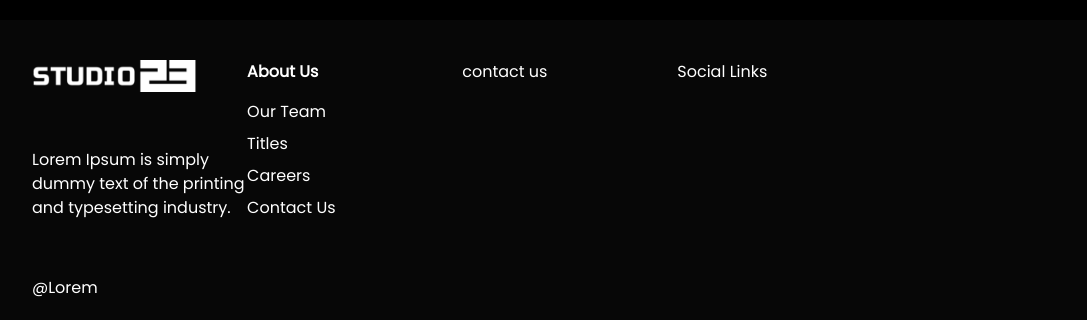
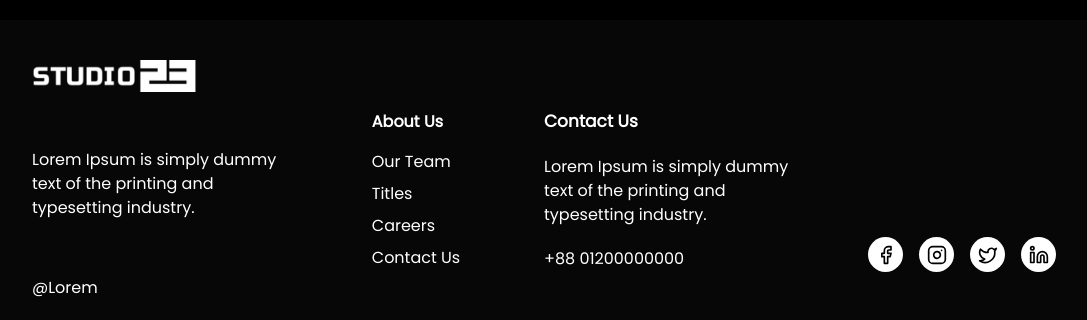
Before and after one commit to Studio-23-xyz/studio23-website, a Next.js app: page /about-us in a window 1280 px wide. Shown: the part 780-1100 px from the top of the page, without its empty margins (96-1183 px from the left). Built offline with nearby package versions, Linux system fonts and the light colour scheme.

Commit message:
Footer For Desktop View

```diff
--- a/src/app/components/Footer.js
+++ b/src/app/components/Footer.js
@@ -31,7 +31,8 @@ const Footer = () => {
             <p>@Lorem</p>
           </div>
         </div>
-        <div className="flex flex-col w-1/4 gap-4">
+        <div className="w-1/4 flex flex-col items-center justify-center">
+          <div className="flex flex-col gap-4">
             <div>
               <Link href="/about-us">
                 <span className="font-semibold">About Us</span>
@@ -52,8 +53,33 @@ const Footer = () => {
               </Link>
             </div>
           </div>
-        <div className="w-1/4">contact us</div>
-        <div className="w-1/4">Social Links</div>
+        </div>
+        <div className="w-1/4 flex flex-col items-center justify-center">
+          <div className="flex flex-col gap-5">
+            <div>
+              <p className="font-semibold text-[17px]">Contact Us</p>
+            </div>
+            <p>
+              Lorem Ipsum is simply dummy text of the printing and typesetting
+              industry.
+            </p>
+            <h3>+88 01200000000</h3>
+          </div>
+        </div>
+        <div className="w-1/4 flex flex-row gap-4 justify-end items-end pb-12">
+          <div className="bg-white  w-[35px] h-[35px] rounded-full flex justify-center items-center hover:bg-studio_blue">
+            <Facebook className="stroke-black w-[20px] h-[20px] hover:stroke-white" />
+          </div>
+          <div className="bg-white  w-[35px] h-[35px] rounded-full flex justify-center items-center hover:bg-studio_blue">
+            <Instagram className="stroke-black w-[20px] h-[20px] hover:stroke-white" />
+          </div>
+          <div className="bg-white  w-[35px] h-[35px] rounded-full flex justify-center items-center hover:bg-studio_blue">
+            <Twitter className="stroke-black w-[20px] h-[20px] hover:stroke-white" />
+          </div>
+          <div className="bg-white  w-[35px] h-[35px] rounded-full flex justify-center items-center hover:bg-studio_blue">
+            <Linkedin className="stroke-black w-[20px] h-[20px] hover:stroke-white" />
+          </div>
+        </div>
       </div>
 
       {/* Mobile View */}
```
Lines whose indentation alone changed are shown as unchanged.
